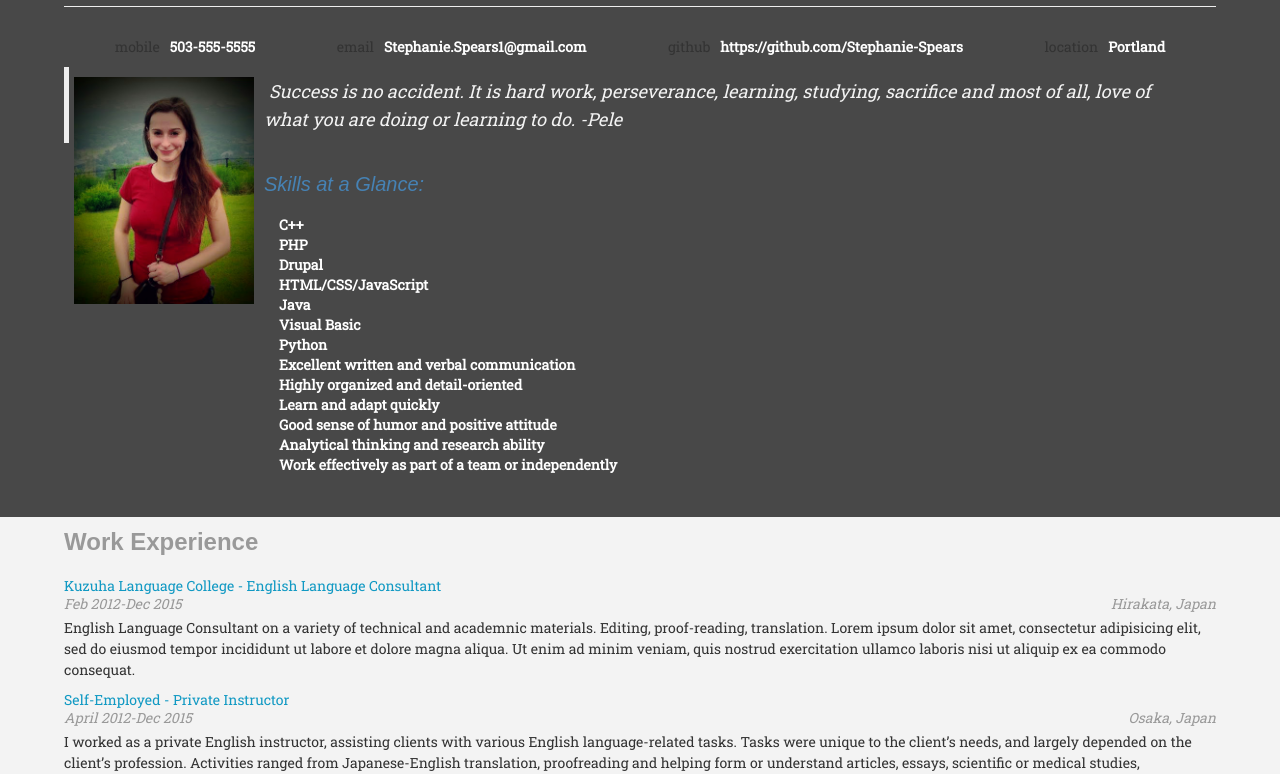
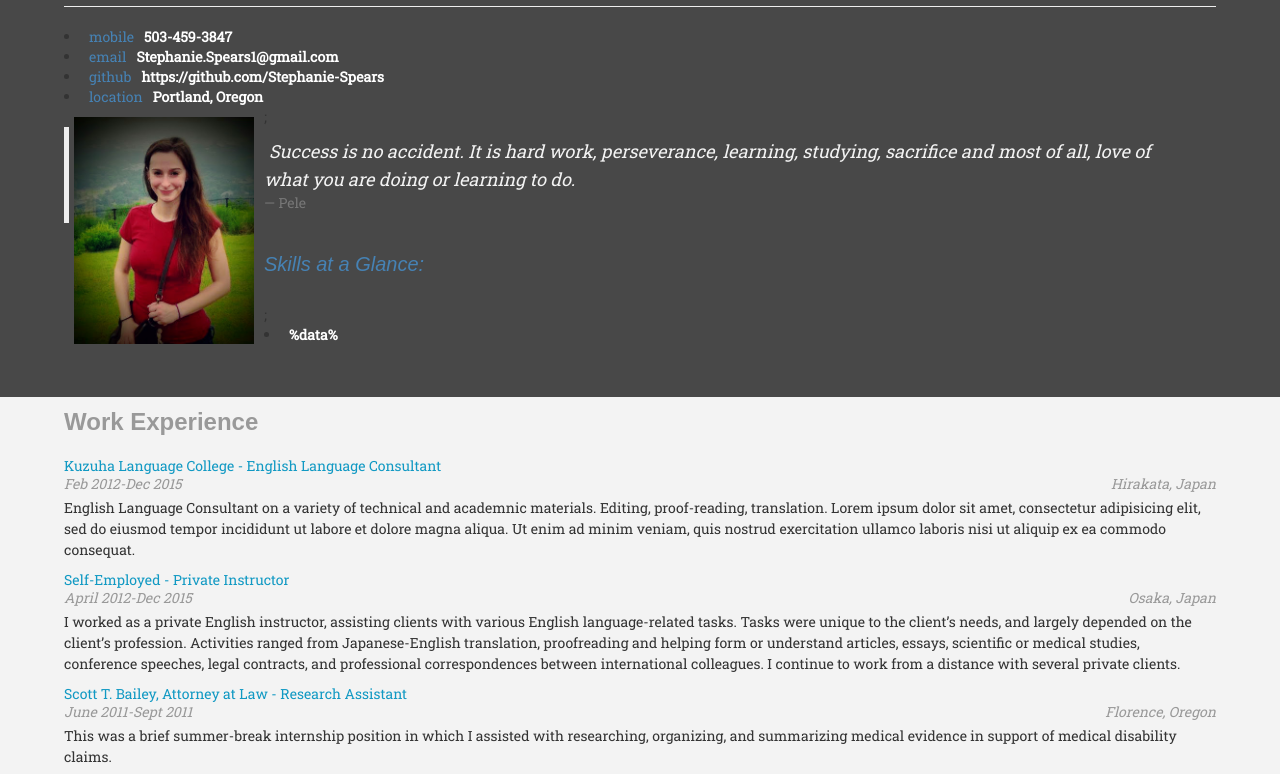
Before and after one commit to Stephanie-Spears/Curriculum-Vitae, a plain HTML site: page index.html in a window 1280 px wide. Shown: the part 94-868 px from the top of the page. Drawn offline with Linux system fonts and the light colour scheme; some packages are replaced by stand-ins of ours; a web font is replaced by a local one.

Commit message:
change format

```diff
--- a/index.html
+++ b/index.html
@@ -14,6 +14,22 @@
   <body>
     <div id="main">
       <div id="header" class="center-content clear-fix">
+        <h1 id="name">Stephanie Spears</h1>
+        <span>Web Developer</span><hr>
+
+        <li class="flex-item"><span class="blue-text">mobile</span><span class="white-text">503-459-3847</span></li>
+        <li class="flex-item"><span class="blue-text">email</span><span class="white-text">Stephanie.Spears1@gmail.com</span></li>
+
+        <li class="flex-item"><span class="blue-text">github</span><span class="white-text">https://github.com/Stephanie-Spears</span></li>
+
+        <li class="flex-item"><span class="blue-text">location</span><span class="white-text">Portland, Oregon</span></li>
+
+        <img src="img/bioPic.jpg" class="biopic">;
+        <blockquote><p><span class="welcome-message">Success is no accident. It is hard work, perseverance, learning, studying, sacrifice and most of all, love of what you are doing or learning to do. </span></p><footer>Pele</footer></blockquote>
+
+        <h3 id="skills-h3">Skills at a Glance:</h3><ul id="skills" class="flex-column"></ul>;
+        <li class="flex-item"><span class="white-text">%data%</span></li>
+
         <ul id="topContacts" class="flex-box"></ul>
       </div>
 
--- a/js/Resume-Build.js
+++ b/js/Resume-Build.js
@@ -5,7 +5,7 @@ var bio = {
     "mobile": "503-555-5555",
     "email": "Stephanie.Spears1@gmail.com",
     "github": "https://github.com/Stephanie-Spears",
-    "location": "Portland"
+    "location": "Portland, Oregon"
   },
   "welcomeMessage": "Success is no accident. It is hard work, perseverance, learning, studying, sacrifice and most of all, love of what you are doing or learning to do. -Pele",
   "skills": [
@@ -14,31 +14,31 @@ var bio = {
   "myBioPic": "img/bioPic.jpg"
 };
 
-if (bio.length !== 0)
-{
-  var formattedName=HTMLheaderName.replace("%data%", bio.name);
-  var formattedRole=HTMLheaderRole.replace("%data%", bio.role);
-  $("#header").prepend(formattedName, formattedRole);
-
-  var formattedMobile=HTMLmobile.replace("%data%", bio.contacts.mobile);
-  var formattedEmail=HTMLemail.replace("%data%", bio.contacts.email);
-  var formattedGithub=HTMLgithub.replace("%data%", bio.contacts.github);
-  var formattedLocation=HTMLlocation.replace("%data%", bio.contacts.location);
-  $("#topContacts").prepend(formattedMobile, formattedEmail, formattedGithub, formattedLocation);
-
-  var formattedBioPic=HTMLbioPic.replace("%data%", bio.myBioPic);
-  var formattedWelcomeMessage=HTMLwelcomeMsg.replace("%data%", bio.welcomeMessage);
-  $("#header").append(formattedBioPic, formattedWelcomeMessage);
-
-  if (bio.skills.length > 0) {
-    $("#header").append(HTMLskillsStart);
-    for (var i = 0; i < bio.skills.length; i++) {
-      var formattedSkill=HTMLskills.replace("%data%", bio.skills[i]);
-      $("#skills").append(formattedSkill);
-    }
-  }
-
-}
+// if (bio.length !== 0)
+// {
+//   var formattedName=HTMLheaderName.replace("%data%", bio.name);
+//   var formattedRole=HTMLheaderRole.replace("%data%", bio.role);
+//   $("#header").prepend(formattedName, formattedRole);
+//
+//   var formattedMobile=HTMLmobile.replace("%data%", bio.contacts.mobile);
+//   var formattedEmail=HTMLemail.replace("%data%", bio.contacts.email);
+//   var formattedGithub=HTMLgithub.replace("%data%", bio.contacts.github);
+//   var formattedLocation=HTMLlocation.replace("%data%", bio.contacts.location);
+//   $("#topContacts").prepend(formattedMobile, formattedEmail, formattedGithub, formattedLocation);
+//
+//   var formattedBioPic=HTMLbioPic.replace("%data%", bio.myBioPic);
+//   var formattedWelcomeMessage=HTMLwelcomeMsg.replace("%data%", bio.welcomeMessage);
+//   $("#header").append(formattedBioPic, formattedWelcomeMessage);
+//
+//   if (bio.skills.length > 0) {
+//     $("#header").append(HTMLskillsStart);
+//     for (var i = 0; i < bio.skills.length; i++) {
+//       var formattedSkill=HTMLskills.replace("%data%", bio.skills[i]);
+//       $("#skills").append(formattedSkill);
+//     }
+//   }
+//
+// }
 
 
 var education = {
--- a/js/helper.js
+++ b/js/helper.js
@@ -2,22 +2,22 @@
 Used by JavaScript functions to
 replace the %data% placeholder text you see in the HTML strings below.
 */
-var HTMLheaderName = '<h1 id="name">%data%</h1>';
-var HTMLheaderRole = '<span>%data%</span><hr>';
-
-var HTMLcontactGeneric = '<li class="flex-item"><span class="orange-text">%contact%</span><span class="white-text">%data%</span></li>';
-var HTMLmobile = '<li class="flex-item"><span class="orange-text">mobile</span><span class="white-text">%data%</span></li>';
-var HTMLemail = '<li class="flex-item"><span class="orange-text">email</span><span class="white-text">%data%</span></li>';
-
-var HTMLgithub = '<li class="flex-item"><span class="orange-text">github</span><span class="white-text">%data%</span></li>';
-var HTMLblog = '<li class="flex-item"><span class="orange-text">blog</span><span class="white-text">%data%</span></li>';
-var HTMLlocation = '<li class="flex-item"><span class="orange-text">location</span><span class="white-text">%data%</span></li>';
-
-var HTMLbioPic = '<img src="%data%" class="biopic">';
-var HTMLwelcomeMsg = '<blockquote><p><span class="welcome-message">%data%</span></p>';
-
-var HTMLskillsStart = '<h3 id="skills-h3">Skills at a Glance:</h3><ul id="skills" class="flex-column"></ul>';
-var HTMLskills = '<li class="flex-item"><span class="white-text">%data%</span></li>';
+// var HTMLheaderName = '<h1 id="name">%data%</h1>';
+// var HTMLheaderRole = '<span>%data%</span><hr>';
+//
+// var HTMLcontactGeneric = '<li class="flex-item"><span class="orange-text">%contact%</span><span class="white-text">%data%</span></li>';
+// var HTMLmobile = '<li class="flex-item"><span class="orange-text">mobile</span><span class="white-text">%data%</span></li>';
+// var HTMLemail = '<li class="flex-item"><span class="orange-text">email</span><span class="white-text">%data%</span></li>';
+//
+// var HTMLgithub = '<li class="flex-item"><span class="orange-text">github</span><span class="white-text">%data%</span></li>';
+// var HTMLblog = '<li class="flex-item"><span class="orange-text">blog</span><span class="white-text">%data%</span></li>';
+// var HTMLlocation = '<li class="flex-item"><span class="orange-text">location</span><span class="white-text">%data%</span></li>';
+//
+// var HTMLbioPic = '<img src="%data%" class="biopic">';
+// var HTMLwelcomeMsg = '<blockquote><p><span class="welcome-message">%data%</span></p>';
+//
+// var HTMLskillsStart = '<h3 id="skills-h3">Skills at a Glance:</h3><ul id="skills" class="flex-column"></ul>';
+// var HTMLskills = '<li class="flex-item"><span class="white-text">%data%</span></li>';
 
 var HTMLworkStart = '<div class="work-entry"></div>';
 var HTMLworkEmployer = '<a href="#">%data%';
```
